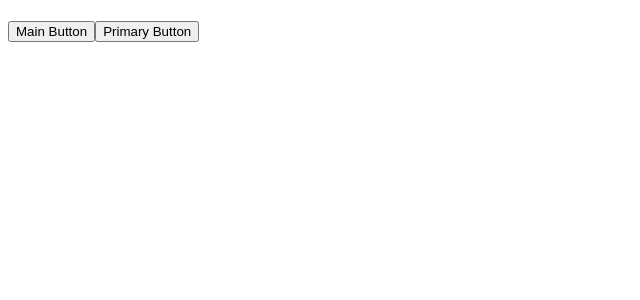
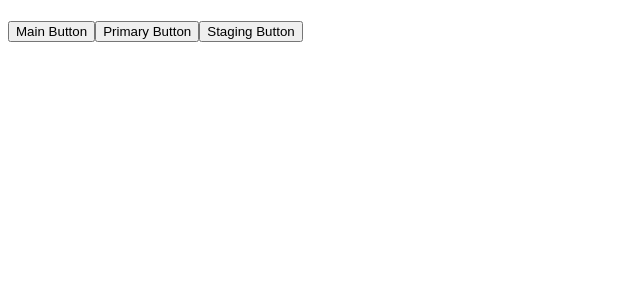
Before and after one commit to minzayarmaung/advanced_Git_System, an Angular app in the folder gitSystem/: page / in a window 1280 px wide. Shown: the top 300 px of the page, without its empty margins (0-640 px from the left). Built offline with nearby package versions, Linux system fonts and the light colour scheme.

Commit message:
add staging button for stage area

```diff
--- a/gitSystem/src/app/app.component.html
+++ b/gitSystem/src/app/app.component.html
@@ -3,3 +3,5 @@
 <button class="main">Main Button</button>
 
 <button class="Primary"> Primary Button </button>
+
+<button> Staging Button </button>
```
